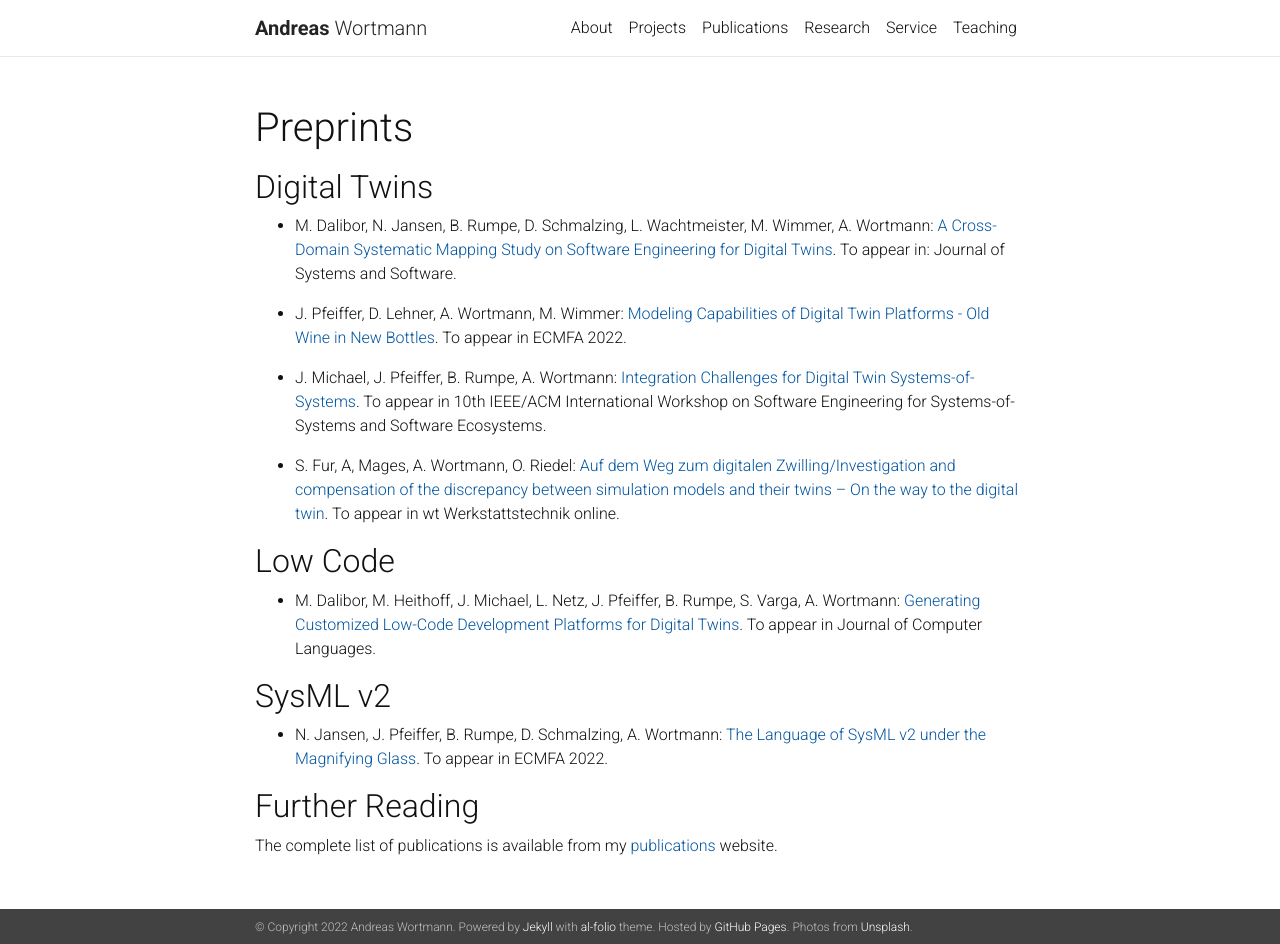
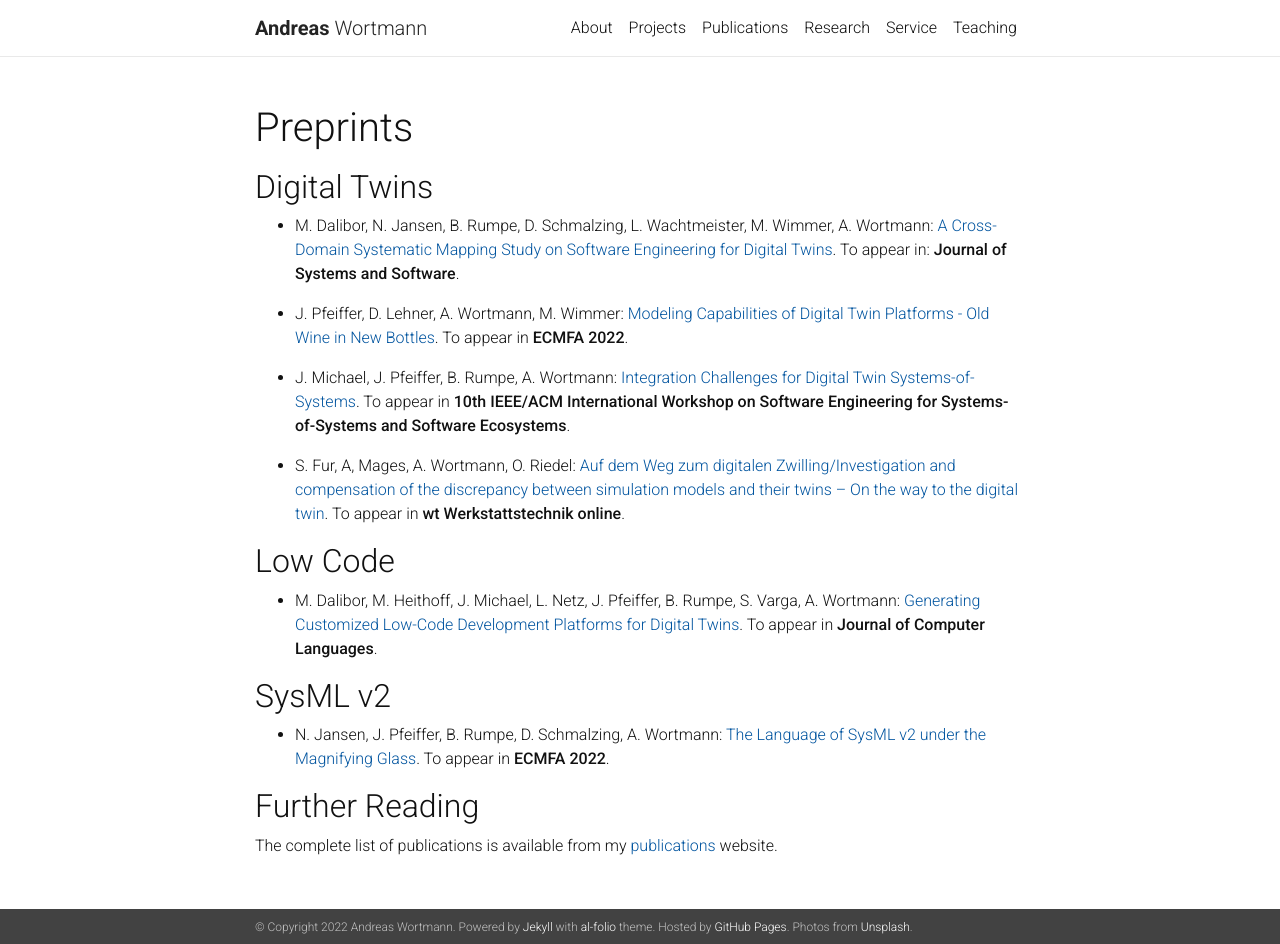
Before and after one commit to awortmann/awortmann.github.io, a Jekyll site: the page built from _pages/preprints.md, in a window 1280 px wide and 944 px high. Built offline with Jekyll 4.4.1, drawn with Linux system fonts in a browser that asks for light colours; nearby versions of some CDN libraries; a style sheet for code colours, icons or effects is not loaded.

Commit message:
Minor update

```diff
--- a/_pages/preprints.md
+++ b/_pages/preprints.md
@@ -8,22 +8,22 @@ nav: false
 
 ## Digital Twins
 
-- M. Dalibor, N. Jansen, B. Rumpe, D. Schmalzing, L. Wachtmeister, M. Wimmer, A. Wortmann: [A Cross-Domain Systematic Mapping Study on Software Engineering for Digital Twins](../downloads/preprints/2022/Systematic_Mapping_Study_on_Digital_Twins__DT_SMS.pdf). To appear in: Journal of Systems and Software.
+- M. Dalibor, N. Jansen, B. Rumpe, D. Schmalzing, L. Wachtmeister, M. Wimmer, A. Wortmann: [A Cross-Domain Systematic Mapping Study on Software Engineering for Digital Twins](../downloads/preprints/2022/Systematic_Mapping_Study_on_Digital_Twins__DT_SMS.pdf). To appear in: **Journal of Systems and Software**.
 
 - J. Pfeiffer, D. Lehner, A. Wortmann, M. Wimmer: [Modeling Capabilities of Digital Twin Platforms - Old Wine in New Bottles](../downloads/preprints/2022/Modeling_Capabilities_of_Digital_Twin_Platforms_-_Old_Wine_in_New_Bottles.
-pdf). To appear in ECMFA 2022.
+pdf). To appear in **ECMFA 2022**.
 
-- J. Michael, J. Pfeiffer, B. Rumpe, A. Wortmann: [Integration Challenges for Digital Twin Systems-of-Systems](../downloads/preprints/2022/Integration_Challenges_for_Digital_Twin_Systems-of-Systems.pdf). To appear in 10th IEEE/ACM International Workshop on Software Engineering for Systems-of-Systems and Software Ecosystems.
+- J. Michael, J. Pfeiffer, B. Rumpe, A. Wortmann: [Integration Challenges for Digital Twin Systems-of-Systems](../downloads/preprints/2022/Integration_Challenges_for_Digital_Twin_Systems-of-Systems.pdf). To appear in **10th IEEE/ACM International Workshop on Software Engineering for Systems-of-Systems and Software Ecosystems**.
 
-- S. Fur, A, Mages, A. Wortmann, O. Riedel: [Auf dem Weg zum digitalen Zwilling/Investigation and compensation of the discrepancy between simulation models and their twins – On the way to the digital twin](https://elibrary.vdi-verlag.de/10.37544/1436-4980-2022-04-58/auf-dem-weg-zum-digitalen-zwilling-investigation-and-compensation-of-the-discrepancy-between-simulation-models-and-their-twins-on-the-way-to-the-digital-twin-jahrgang-112-2022-heft-04?page=1). To appear in wt Werkstattstechnik online.
+- S. Fur, A, Mages, A. Wortmann, O. Riedel: [Auf dem Weg zum digitalen Zwilling/Investigation and compensation of the discrepancy between simulation models and their twins – On the way to the digital twin](https://elibrary.vdi-verlag.de/10.37544/1436-4980-2022-04-58/auf-dem-weg-zum-digitalen-zwilling-investigation-and-compensation-of-the-discrepancy-between-simulation-models-and-their-twins-on-the-way-to-the-digital-twin-jahrgang-112-2022-heft-04?page=1). To appear in **wt Werkstattstechnik online**.
 
 ## Low Code
 
-- M. Dalibor, M. Heithoff, J. Michael, L. Netz, J. Pfeiffer, B. Rumpe, S. Varga, A. Wortmann: [Generating Customized Low-Code Development Platforms for Digital Twins](../downloads/preprints/2022/Generating_Customized_Low-Code_Development_Platforms_for_Digital_Twins.pdf). To appear in Journal of Computer Languages.
+- M. Dalibor, M. Heithoff, J. Michael, L. Netz, J. Pfeiffer, B. Rumpe, S. Varga, A. Wortmann: [Generating Customized Low-Code Development Platforms for Digital Twins](../downloads/preprints/2022/Generating_Customized_Low-Code_Development_Platforms_for_Digital_Twins.pdf). To appear in **Journal of Computer Languages**.
 
 ## SysML v2
 
-- N. Jansen, J. Pfeiffer, B. Rumpe, D. Schmalzing, A. Wortmann: [The Language of SysML v2 under the Magnifying Glass](../downloads/preprints/2022/The_Language_of_SysML_v2_under_the_Magnifying_Glass.pdf). To appear in ECMFA 2022.
+- N. Jansen, J. Pfeiffer, B. Rumpe, D. Schmalzing, A. Wortmann: [The Language of SysML v2 under the Magnifying Glass](../downloads/preprints/2022/The_Language_of_SysML_v2_under_the_Magnifying_Glass.pdf). To appear in **ECMFA 2022**.
 
 
 ## Further Reading
```
